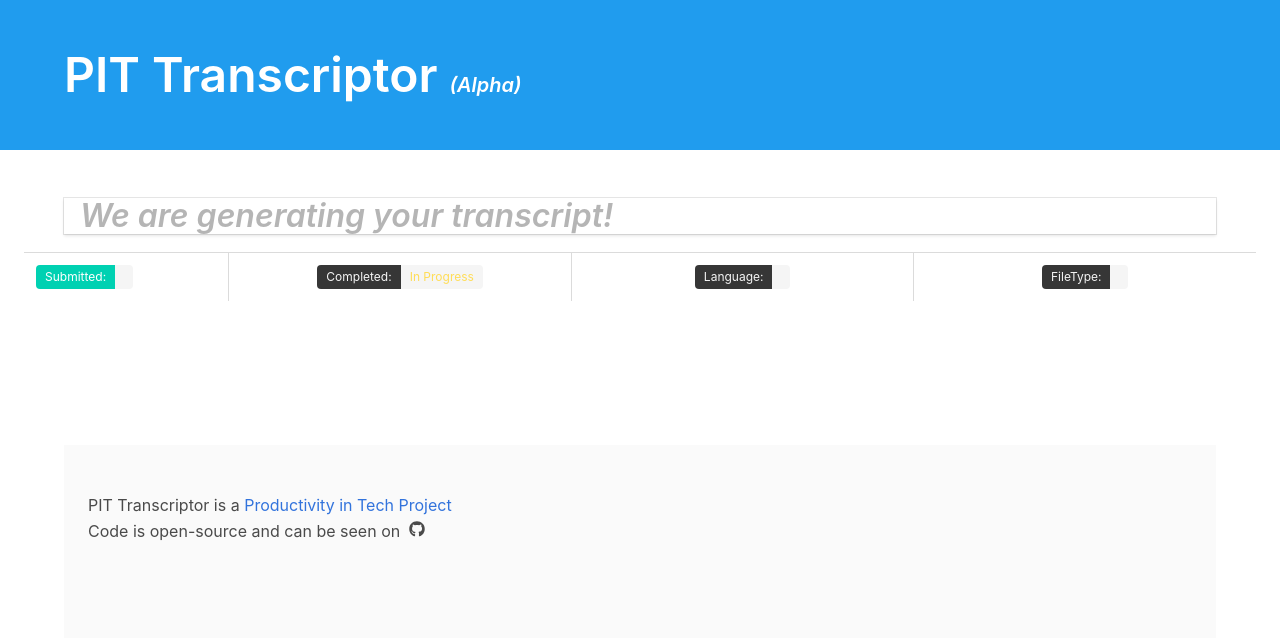
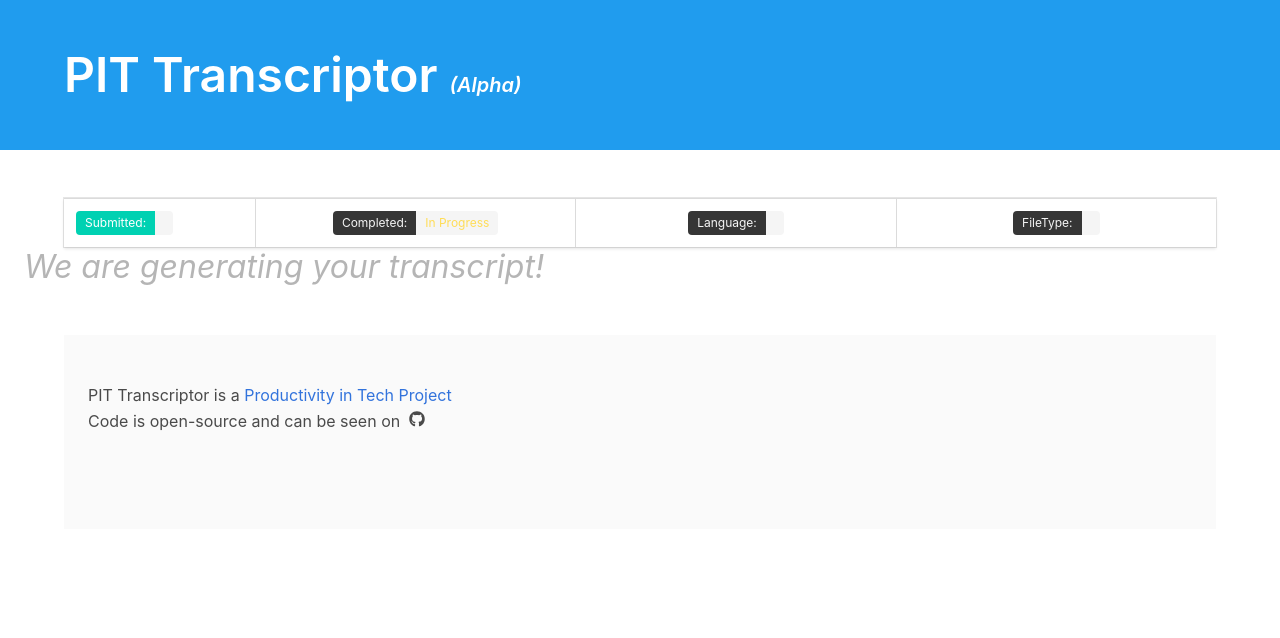
Before and after one commit to productivity-in-tech/pit_transcriptor_amazon, a Python web app: template templates/transcript.html in a window 1280 px wide. Shown: the top 638 px of the page. Run offline with Jinja, Linux system fonts and the light colour scheme; the template is opened without the code that fills it, so the values that code supplies are empty; some libraries are stand-ins or nearby versions.

Commit message:
Update transcription.html

```diff
--- a/templates/transcript.html
+++ b/templates/transcript.html
@@ -5,19 +5,21 @@
       <header class="card-header">
         <div class="level">
           <div class="level-item">
-					{{job['TranscriptionJobName']}}
+            <h1 class="subtitle">{{job['TranscriptionJobName']}}</h1>
           </div>
+          {% if status == "COMPLETED" %}
           <div class="level-item">
-          {% if status == "COMPLETED" %}
             <div class="icon is-large has-text-dark">
               <a href="{{job['Transcript']['TranscriptFileUri']}}"><i class="fas fa-download"></i></a>
             </div>
           </div>
+
           <div class="level-item">
             <audio controls>
               <source src="{{job['Media']['MediaFileUri']}}">Your Browser Does Not Support this Element</source>
             </audio>
           </div>
+
           {% elif status == "IN_PROGRESS" %}
           <div class="level-item">
             <span class="has-text-is-grey-lighter">
@@ -32,25 +34,8 @@
             </span>
           </div>
           {% endif %}
-
         </div>
       </header>
-
-						{% if status == "COMPLETED" %}
-            <div>
-            <h2>Transcription Text</h2>
-          <div>
-            {{transcript}}
-            </div>
-					</div>
-						{% else %}
-					<div class="media-right content">
-						<h2 class="subtitle is-3 is-italic has-text-grey-light"> We are generating your transcript!</h2>
-					</div>
-					</div>
-				</div>
-        {% endif %}
-
       <div class="card-footer">
         <div class="card-footer-item column is-2">
           <div class="tags has-addons">
@@ -99,9 +84,18 @@
       </div>
     </div>
   </div>
-		<div class="section">
-			<div class="container content">
+
+  {% if status == "COMPLETED" %}
+  <div >
+    <h2 class="subtitle">Transcription Text</h2>
+    <div>
+      {{transcript}}
     </div>
   </div>
+  {% else %}
+  <div class="">
+    <h2 class="subtitle is-3 is-italic has-text-grey-light"> We are generating your transcript!</h2>
+  </div>
+  {% endif %}
 </section>
 {% endblock %}
```
Lines whose indentation alone changed are shown as unchanged.
